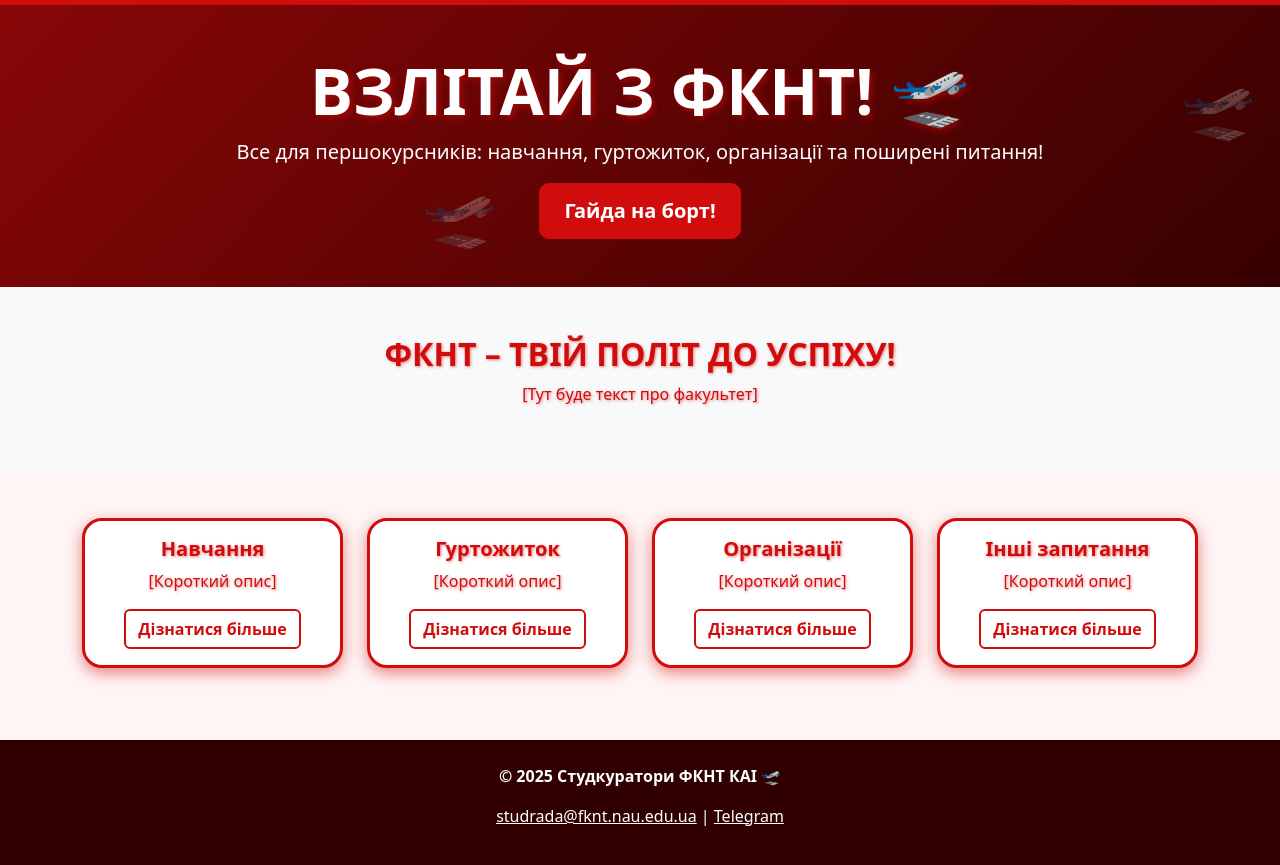
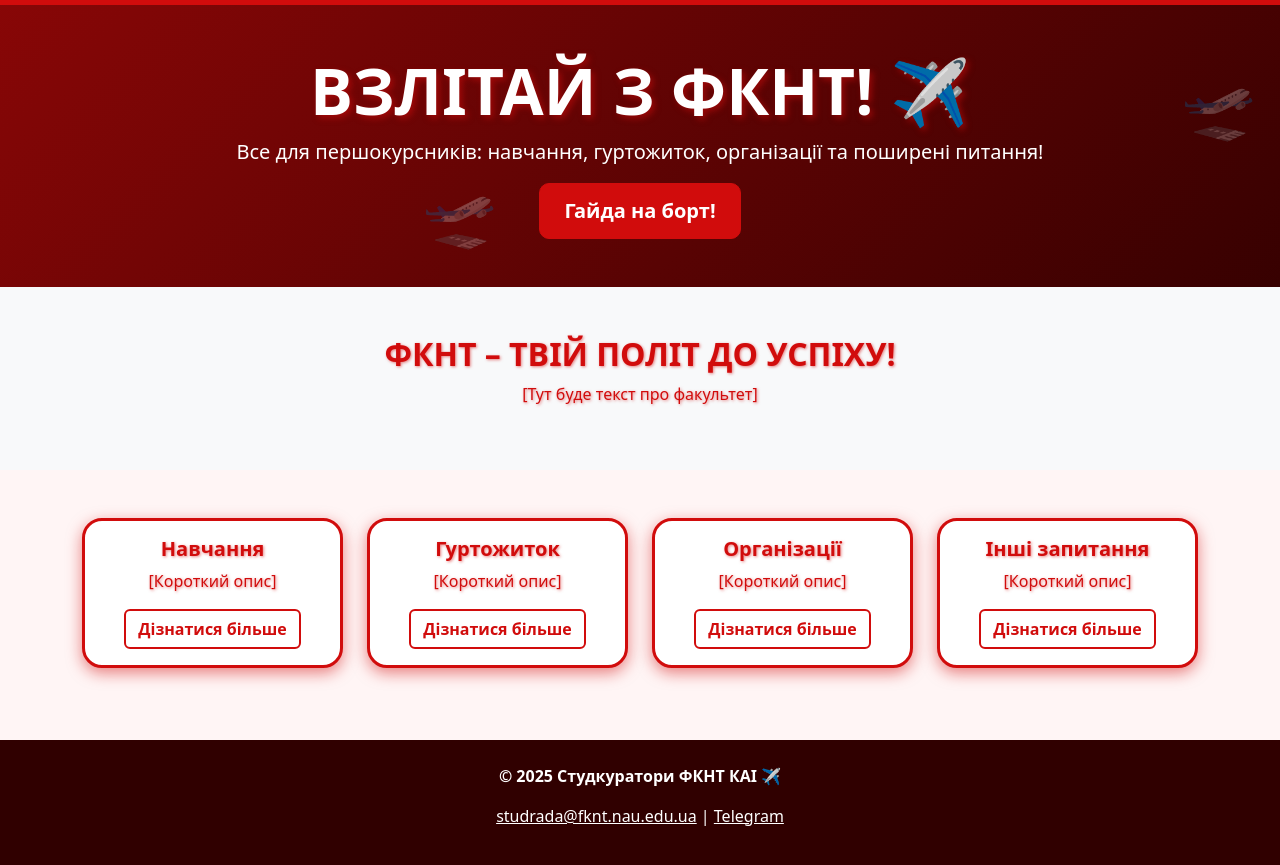
Before and after one commit to vldbee/studkrok1, a plain HTML site: page index.html in a window 1280 px wide. Shown: the part 53-918 px from the top of the page. Drawn offline with nearby package versions, Linux system fonts and the light colour scheme.

Commit message:
second try

```diff
--- a/index.html
+++ b/index.html
@@ -33,7 +33,7 @@
     <!-- герой-секція -->
     <section class="hero text-center py-5">
         <div class="container position-relative">
-            <h1 class="display-3 text-white fw-bold">ВЗЛІТАЙ З ФКНТ! 🛫</h1>
+            <h1 class="display-3 text-white fw-bold">ВЗЛІТАЙ З ФКНТ! ✈️</h1>
             <p class="lead text-white">Все для першокурсників: навчання, гуртожиток, організації та поширені питання!</p>
             <a href="#info" class="btn btn-fknt-red btn-lg">Гайда на борт!</a>
         </div>
@@ -94,7 +94,7 @@
     <!-- футер -->
     <footer class="text-center py-4 text-white bg-fknt-dark">
         <div class="container">
-            <p class="fw-bold">© 2025 Студкуратори ФКНТ КАІ 🛫</p>
+            <p class="fw-bold">© 2025 Студкуратори ФКНТ КАІ ✈️</p>
             <p>
                 <a href="mailto:studrada@fknt.nau.edu.ua" class="text-white text-decoration-underline">studrada@fknt.nau.edu.ua</a> |
                 <a href="https://t.me/sr_fknt" class="text-white text-decoration-underline">Telegram</a>
```
Also changed, not shown: style/style.css (+0 -9 lines).
